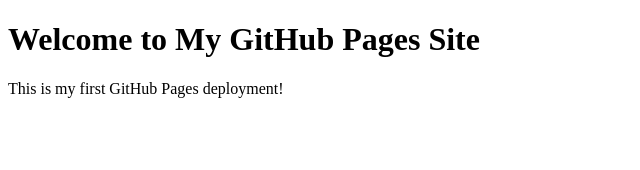
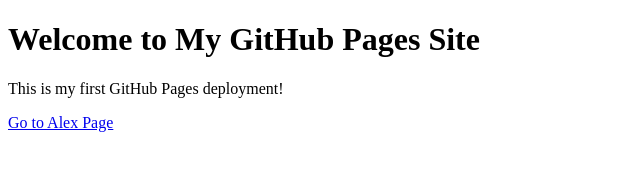
Before and after one commit to hnk0612/my-first-web-app, a plain HTML site: page index.html in a window 1280 px wide. Shown: the whole page, without its empty margins (0-640 px from the left). Drawn offline with Linux system fonts and the light colour scheme.

Commit message:
Add files via upload

```diff
--- a/index.html
+++ b/index.html
@@ -8,5 +8,6 @@
 <body>
     <h1>Welcome to My GitHub Pages Site</h1>
     <p>This is my first GitHub Pages deployment!</p>
+    <a href="Alex.html">Go to Alex Page</a>
 </body>
 </html>
```
